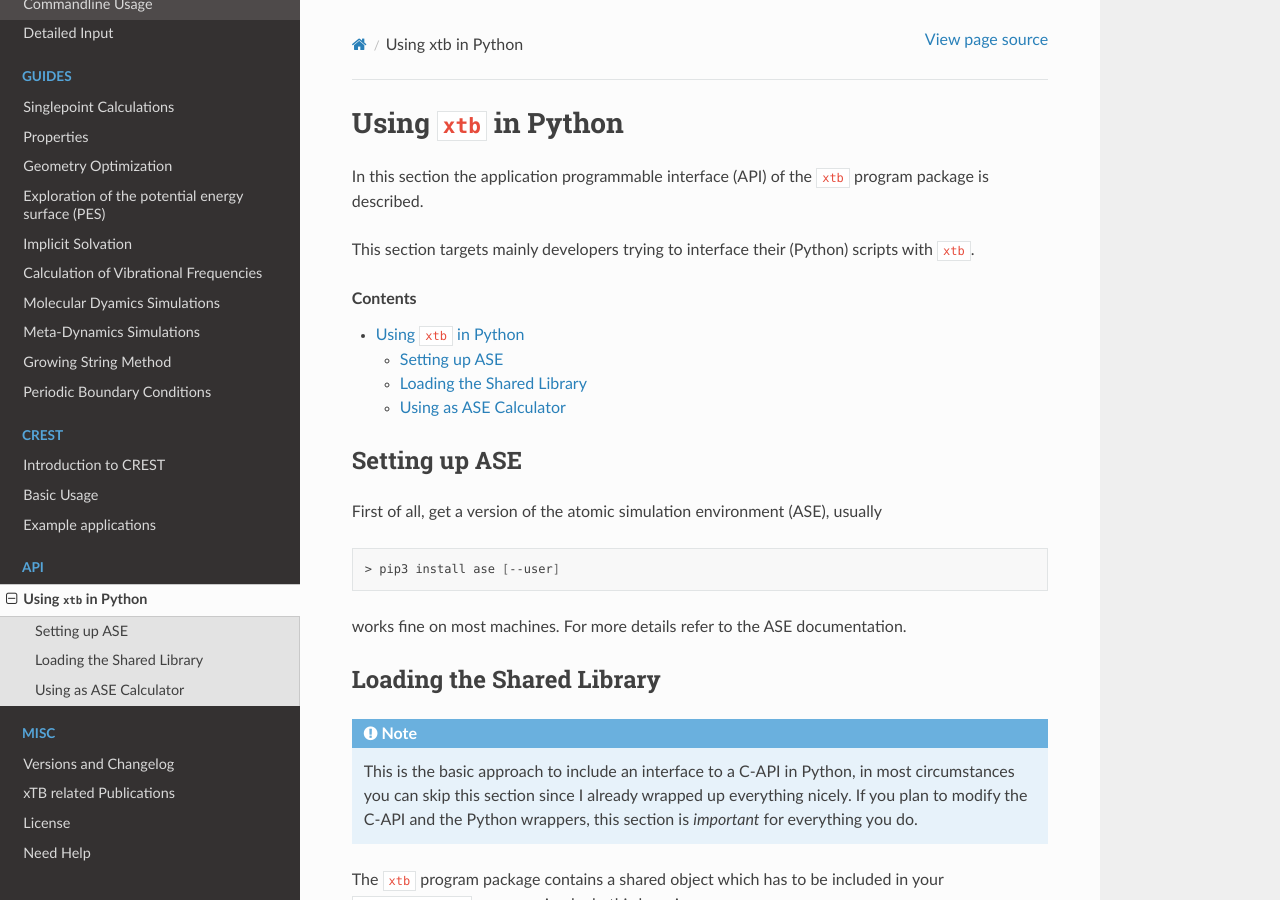
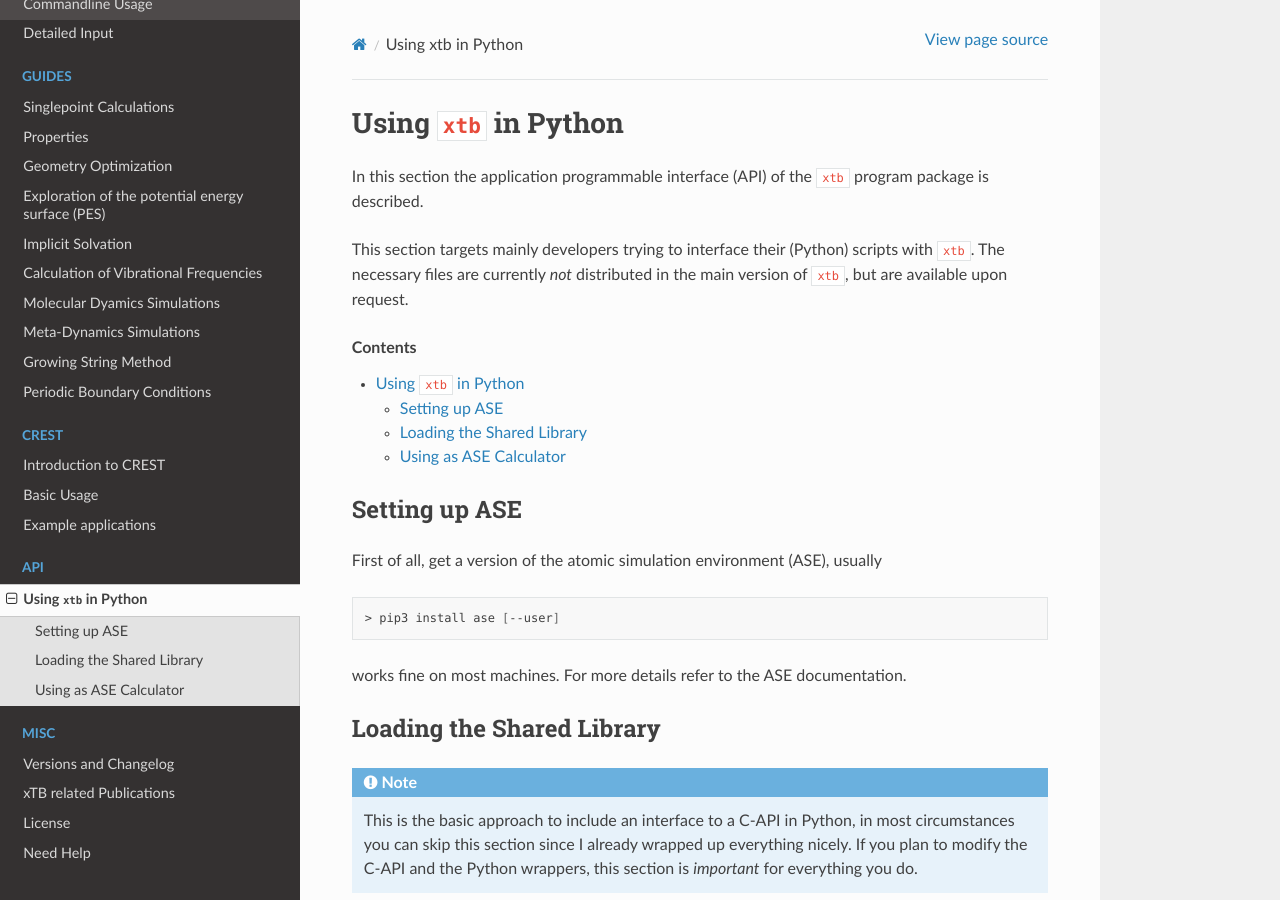
Before and after one commit to grimme-lab/xtb_docs, a Sphinx documentation site: the page built from source/dev_python.rst, in a window 1280 px wide and 900 px high. Built offline with Sphinx 7.4.7 and the Read the Docs theme 2.0.0, drawn with Linux system fonts in a browser that asks for light colours.

Commit message:
added a clarification to the development section

```diff
--- a/source/dev_python.rst
+++ b/source/dev_python.rst
@@ -9,6 +9,8 @@ In this section the application programmable interface (API) of the
 
 This section targets mainly developers trying to interface their (Python) scripts
 with ``xtb``.
+The necessary files are currently *not* distributed in the main version of ``xtb``,
+but are available upon request.
 
 .. contents::
 
```
